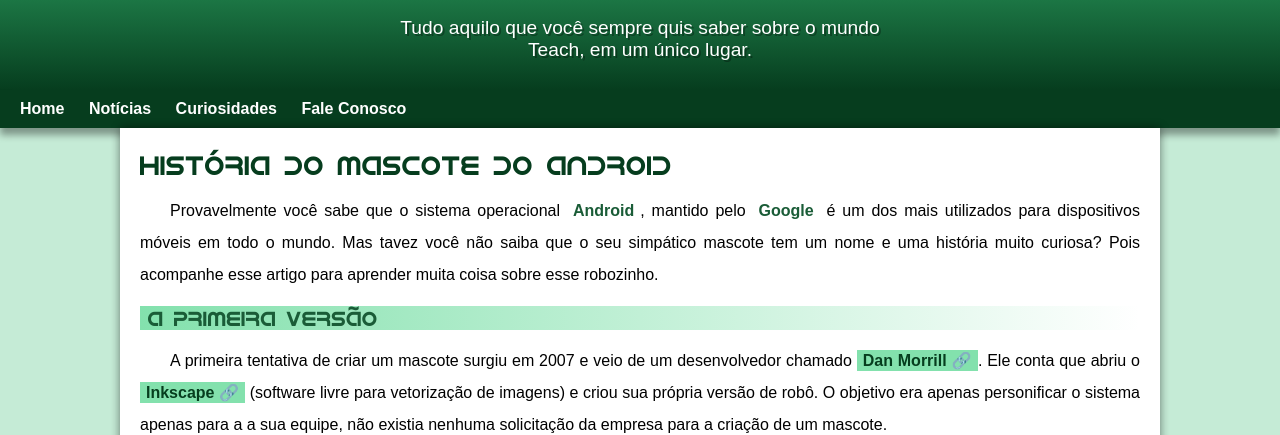
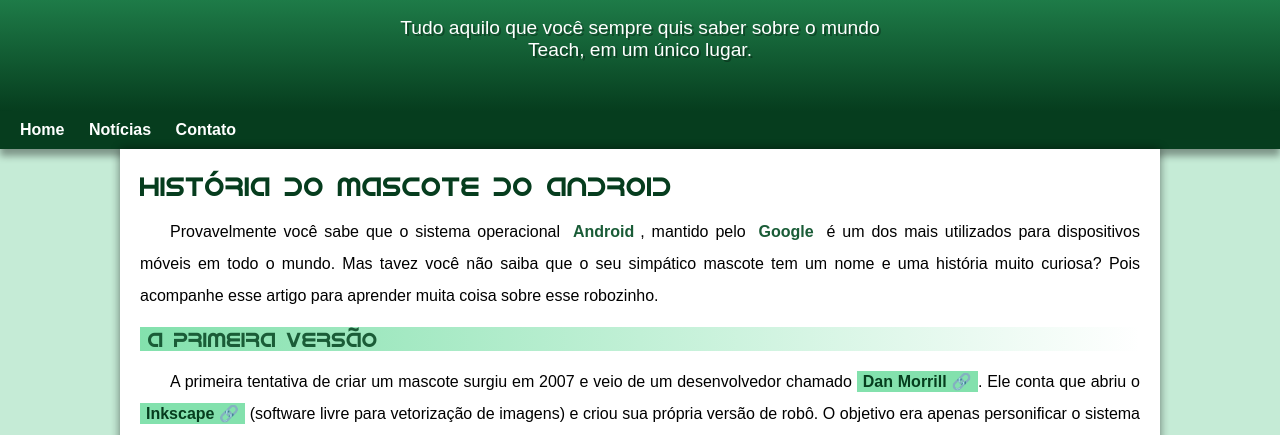
Before and after one commit to TaynaFranzen/projeto_android, a plain HTML site: page index.html.html in a window 1280 px wide. Shown: the part 80-515 px from the top of the page. Drawn offline with Linux system fonts and the light colour scheme.

Commit message:
problema de padding corrigido

```diff
--- a/index.html.html
+++ b/index.html.html
@@ -16,8 +16,7 @@
     <nav>
     <a href="#">Home</a>
     <a href="#">Notícias</a>
-    <a href="#">Curiosidades</a>
-    <a href="#">Fale Conosco</a>
+    <a href="https://www.instagram.com/tayfranzen_05/" target="_blank">Contato</a>
     </nav>
 
     <main>
@@ -74,7 +73,7 @@
     </p>
   </article>
 </main>
-    <footer>Site criado por<a href="https://gustavoguanabara.github.io/" target="_blank"> Gustavo Guanabara</a> para o CursoEmVideo>
+    <footer>Site criado por<a href="https://gustavoguanabara.github.io/" target="_blank"> Gustavo Guanabara</a> para o CursoEmVideo
     </footer>
 </body>
 </html>
--- a/style.css
+++ b/style.css
@@ -57,7 +57,7 @@ header > p{
     padding-right: 10px;
     padding-left: 10px;
     margin: auto;
-    margin-bottom: 20px;
+    padding-bottom: 50px;
     text-shadow: 2px 2px 0px rgba(0, 0, 0, 0.315);
 }
 
```
